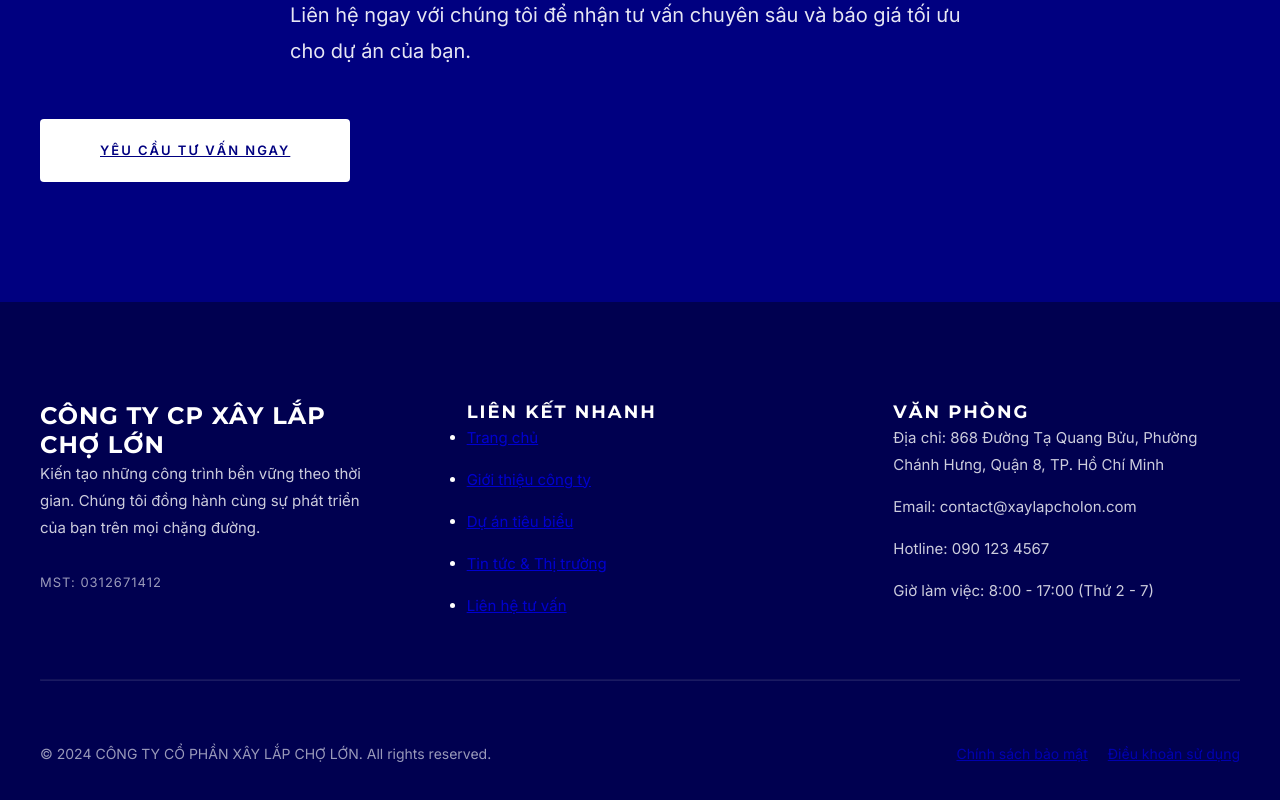
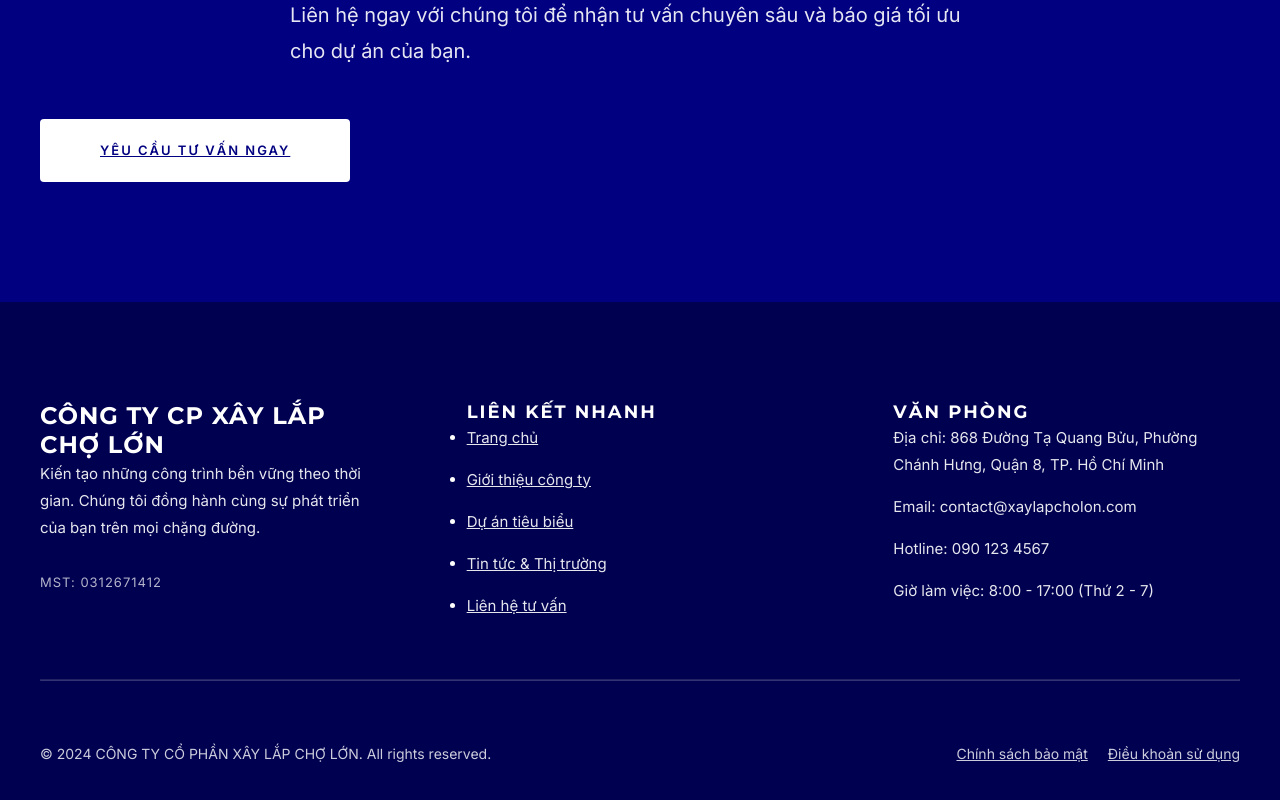
Before and after one commit to anhphuong86/webcongty, a Next.js app: page / in a window 1280 px wide. Shown: the part 3601-4401 px from the top of the page. Built offline with nearby package versions, Linux system fonts and the light colour scheme.

Commit message:
V9 Footer Readability: High contrast white text and links on dark background

```diff
--- a/src/app/layout.tsx
+++ b/src/app/layout.tsx
@@ -23,25 +23,25 @@ export default function RootLayout({
           <div className="container">
             <div style={{ display: 'grid', gridTemplateColumns: 'repeat(auto-fit, minmax(280px, 1fr))', gap: '80px' }}>
               <div>
-                <h3 className="mb-20" style={{ fontSize: '24px', letterSpacing: '1px', textTransform: 'uppercase' }}>CÔNG TY CP XÂY LẮP <span className="logoHighlight">CHỢ LỚN</span></h3>
-                <p style={{ opacity: 0.8, fontSize: '15px' }}>Kiến tạo những công trình bền vững theo thời gian. Chúng tôi đồng hành cùng sự phát triển của bạn trên mọi chặng đường.</p>
-                <div style={{ marginTop: '30px', fontSize: '13px', opacity: 0.6, letterSpacing: '1px' }}>MST: 0312671412</div>
+                <h3 className="mb-20" style={{ fontSize: '24px', letterSpacing: '1px', textTransform: 'uppercase', color: 'white' }}>CÔNG TY CP XÂY LẮP <span className="logoHighlight">CHỢ LỚN</span></h3>
+                <p style={{ opacity: 0.9, fontSize: '15px', color: 'white' }}>Kiến tạo những công trình bền vững theo thời gian. Chúng tôi đồng hành cùng sự phát triển của bạn trên mọi chặng đường.</p>
+                <div style={{ marginTop: '30px', fontSize: '13px', opacity: 0.7, letterSpacing: '1px', color: 'white' }}>MST: 0312671412</div>
               </div>
 
               <div>
-                <h4 className="mb-20" style={{ fontSize: '18px', textTransform: 'uppercase', letterSpacing: '2px' }}>Liên kết nhanh</h4>
+                <h4 className="mb-20" style={{ fontSize: '18px', textTransform: 'uppercase', letterSpacing: '2px', color: 'white' }}>Liên kết nhanh</h4>
                 <ul style={{ display: 'flex', flexDirection: 'column', gap: '15px', fontSize: '15px' }}>
-                  <li><Link href="/" style={{ opacity: 0.8 }} className="hover-opacity">Trang chủ</Link></li>
-                  <li><Link href="/gioi-thieu" style={{ opacity: 0.8 }} className="hover-opacity">Giới thiệu công ty</Link></li>
-                  <li><Link href="/du-an" style={{ opacity: 0.8 }} className="hover-opacity">Dự án tiêu biểu</Link></li>
-                  <li><Link href="/tin-tuc" style={{ opacity: 0.8 }} className="hover-opacity">Tin tức & Thị trường</Link></li>
-                  <li><Link href="/lien-he" style={{ opacity: 0.8 }} className="hover-opacity">Liên hệ tư vấn</Link></li>
+                  <li><Link href="/" style={{ color: 'white', opacity: 0.9 }} className="hover-opacity">Trang chủ</Link></li>
+                  <li><Link href="/gioi-thieu" style={{ color: 'white', opacity: 0.9 }} className="hover-opacity">Giới thiệu công ty</Link></li>
+                  <li><Link href="/du-an" style={{ color: 'white', opacity: 0.9 }} className="hover-opacity">Dự án tiêu biểu</Link></li>
+                  <li><Link href="/tin-tuc" style={{ color: 'white', opacity: 0.9 }} className="hover-opacity">Tin tức & Thị trường</Link></li>
+                  <li><Link href="/lien-he" style={{ color: 'white', opacity: 0.9 }} className="hover-opacity">Liên hệ tư vấn</Link></li>
                 </ul>
               </div>
 
               <div>
-                <h4 className="mb-20" style={{ fontSize: '18px', textTransform: 'uppercase', letterSpacing: '2px' }}>Văn phòng</h4>
-                <div style={{ display: 'flex', flexDirection: 'column', gap: '15px', fontSize: '15px', opacity: 0.8 }}>
+                <h4 className="mb-20" style={{ fontSize: '18px', textTransform: 'uppercase', letterSpacing: '2px', color: 'white' }}>Văn phòng</h4>
+                <div style={{ display: 'flex', flexDirection: 'column', gap: '15px', fontSize: '15px', color: 'white', opacity: 0.9 }}>
                   <p>Địa chỉ: 868 Đường Tạ Quang Bửu, Phường Chánh Hưng, Quận 8, TP. Hồ Chí Minh</p>
                   <p>Email: contact@xaylapcholon.com</p>
                   <p>Hotline: 090 123 4567</p>
@@ -50,12 +50,12 @@ export default function RootLayout({
               </div>
             </div>
 
-            <hr style={{ margin: '60px 0', borderColor: 'rgba(255,255,255,0.1)' }} />
+            <hr style={{ margin: '60px 0', borderColor: 'rgba(255,255,255,0.2)' }} />
             <div style={{ display: 'flex', justifyContent: 'space-between', alignItems: 'center', flexWrap: 'wrap', gap: '20px' }}>
-              <p style={{ opacity: 0.6, fontSize: '14px' }}>© 2024 CÔNG TY CỔ PHẦN XÂY LẮP CHỢ LỚN. All rights reserved.</p>
-              <div style={{ display: 'flex', gap: '20px', fontSize: '14px', opacity: 0.6 }}>
-                <Link href="#">Chính sách bảo mật</Link>
-                <Link href="#">Điều khoản sử dụng</Link>
+              <p style={{ opacity: 0.8, fontSize: '14px', color: 'white' }}>© 2024 CÔNG TY CỔ PHẦN XÂY LẮP CHỢ LỚN. All rights reserved.</p>
+              <div style={{ display: 'flex', gap: '20px', fontSize: '14px', opacity: 0.8 }}>
+                <Link href="#" style={{ color: 'white' }}>Chính sách bảo mật</Link>
+                <Link href="#" style={{ color: 'white' }}>Điều khoản sử dụng</Link>
               </div>
             </div>
           </div>
```
